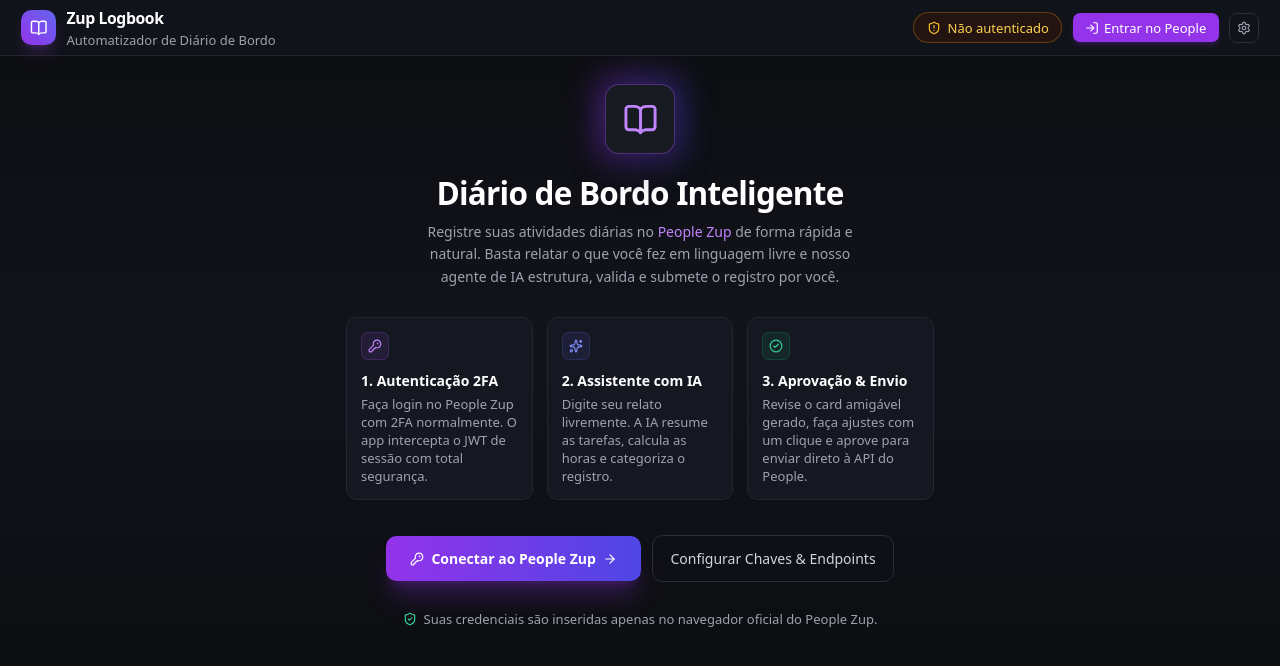
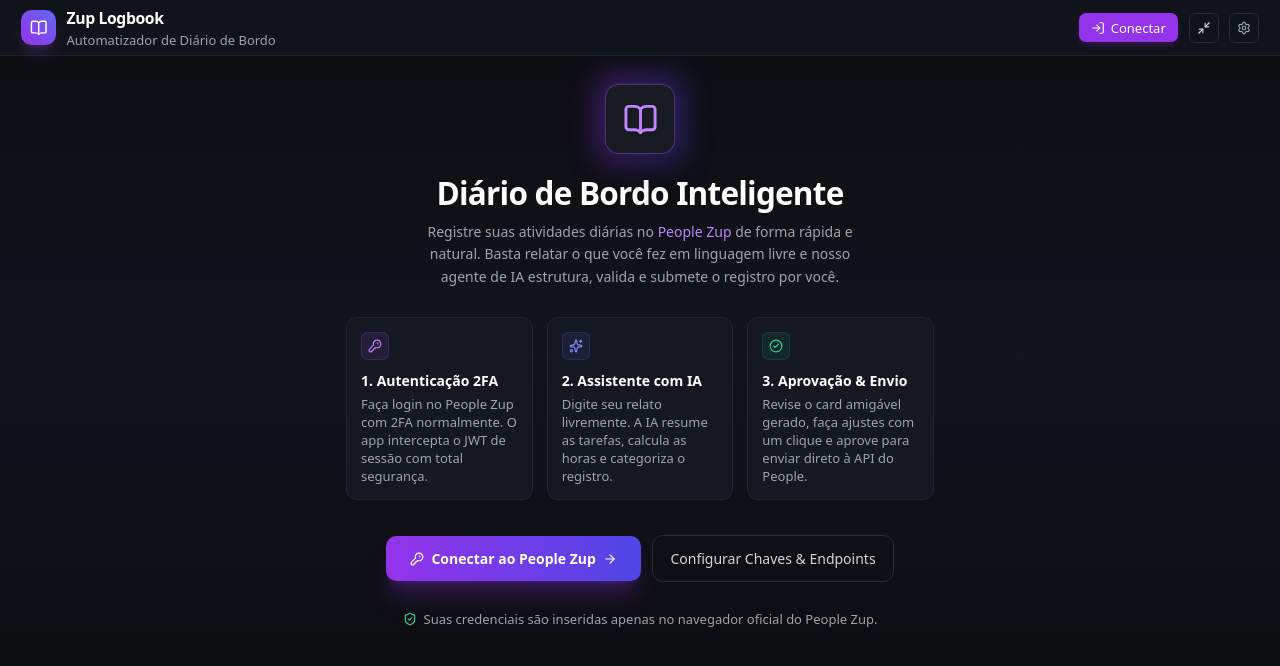
Before and after one commit to felipeaufe/zup-logbook, a React (Vite) app: page / in a window 1280 px wide. Shown: the top 666 px of the page. Built offline with nearby package versions, Linux system fonts and the light colour scheme.

Commit message:
feat(header): tela cheia como padrao, botao de alternancia para 720px e remocao do badge/botao sair

```diff
--- a/src/bookmarklet/mount.tsx
+++ b/src/bookmarklet/mount.tsx
@@ -23,12 +23,12 @@
   host.style.position = 'fixed';
   host.style.top = '0';
   host.style.right = '0';
-  host.style.width = '720px';
+  host.style.width = '100vw';
   host.style.maxWidth = '100vw';
   host.style.height = '100vh';
   host.style.zIndex = '2147483647'; // Fica acima de qualquer elemento da página
   host.style.boxShadow = '-8px 0 32px rgba(0, 0, 0, 0.6)';
-  host.style.transition = 'transform 0.25s ease-in-out';
+  host.style.transition = 'width 0.25s ease-in-out, transform 0.25s ease-in-out';
 
   // Cria a Shadow DOM para isolar completamente o CSS do People Zup e do Tailwind
   const shadowRoot = host.attachShadow({ mode: 'open' });
--- a/src/renderer/App.tsx
+++ b/src/renderer/App.tsx
@@ -76,6 +76,16 @@
   );
   const [activeMode, setActiveMode] = useState<'performance' | 'livre' | null>(null);
   const [competences, setCompetences] = useState<CompetenceItem[]>(ALL_COMPETENCES);
+  const [isFullWidth, setIsFullWidth] = useState(true);
+
+  const handleToggleWidth = () => {
+    const next = !isFullWidth;
+    setIsFullWidth(next);
+    const host = document.getElementById('zup-logbook-host');
+    if (host) {
+      host.style.width = next ? '100vw' : '720px';
+    }
+  };
 
   const showToast = (type: 'success' | 'error' | 'info', message: string) => {
     setToast({ type, message });
@@ -462,6 +472,8 @@
         }}
         onClose={onClose}
         hasMessages={currentScreen === 'chat' && messages.length > 0}
+        isFullWidth={isFullWidth}
+        onToggleWidth={handleToggleWidth}
       />
 
       {/* Screen Router */}
--- a/src/renderer/components/Header.tsx
+++ b/src/renderer/components/Header.tsx
@@ -1,17 +1,19 @@
 import React from 'react';
 import { AuthSession } from '../../types';
-import { Settings, LogOut, LogIn, BookOpen, ShieldCheck, ShieldAlert, X, Loader2, RotateCcw } from 'lucide-react';
+import { Settings, LogIn, BookOpen, X, Loader2, RotateCcw, Maximize2, Minimize2 } from 'lucide-react';
 
 interface HeaderProps {
   session: AuthSession;
   isLoggingIn?: boolean;
   onOpenLogin: () => void;
   onCancelLogin?: () => void;
-  onLogout: () => void;
+  onLogout?: () => void;
   onOpenSettings: () => void;
   onNewEntry?: () => void;
   onClose?: () => void;
   hasMessages?: boolean;
+  isFullWidth?: boolean;
+  onToggleWidth?: () => void;
 }
 
 export const Header: React.FC<HeaderProps> = ({
@@ -19,23 +21,31 @@
   isLoggingIn = false,
   onOpenLogin,
   onCancelLogin,
-  onLogout,
   onOpenSettings,
   onNewEntry,
   onClose,
   hasMessages = false,
+  isFullWidth = true,
+  onToggleWidth,
 }) => {
   const isAuthenticated = Boolean(session.token);
 
-  const getCleanUserName = (): string | null => {
-    if (!session.user) return null;
-    let name = (session.user.name || session.user.email || '').trim();
-    if (!name) return null;
-    const parts = name.split(/\s+/);
+  const getUserDisplayName = (): string => {
+    if (!session.user) return '';
+    if (session.user.name && session.user.name.trim()) {
+      const parts = session.user.name.trim().split(/\s+/);
       if (parts.length === 2 && parts[0].toLowerCase() === parts[1].toLowerCase()) {
         return parts[0];
       }
-    return name;
+      return session.user.name.trim();
+    }
+    if (session.user.username && session.user.username.trim()) {
+      return session.user.username.trim();
+    }
+    if (session.user.email && session.user.email.trim()) {
+      return session.user.email.trim();
+    }
+    return 'Zupper';
   };
 
   return (
@@ -55,38 +65,34 @@
 
       {/* Session status & actions */}
       <div className="flex items-center gap-3">
-        {/* Status pill */}
+        {/* User Info (when authenticated) */}
+        {isAuthenticated ? (
           <div
-          className={`flex items-center gap-2 px-3.5 py-1.5 rounded-full border text-sm font-medium transition-all ${
-            isAuthenticated
-              ? 'bg-emerald-950/40 border-emerald-500/30 text-emerald-300'
-              : isLoggingIn
-              ? 'bg-blue-950/40 border-blue-500/30 text-blue-300'
-              : 'bg-amber-950/40 border-amber-500/30 text-amber-300'
-          }`}
+            className="flex items-center gap-2 px-3 py-1.5 rounded-lg bg-[#181B26] border border-[#2B3042] text-gray-200 text-sm font-medium"
+            title={session.user?.email ? `Logado como: ${session.user.email}` : undefined}
           >
-          {isAuthenticated ? (
-            <>
-              <ShieldCheck className="w-4 h-4 text-emerald-400" />
-              <span>Conectado ao People</span>
-              {getCleanUserName() && (
-                <span className="text-emerald-400/80 font-normal">({getCleanUserName()})</span>
+            <div className="w-6 h-6 rounded-full bg-gradient-to-tr from-purple-500 to-indigo-500 flex items-center justify-center text-xs font-bold text-white uppercase shadow-sm">
+              {getUserDisplayName().charAt(0)}
+            </div>
+            <span className="font-semibold text-gray-100">{getUserDisplayName()}</span>
+          </div>
+        ) : isLoggingIn ? (
+          <div className="flex items-center gap-2 px-3 py-1.5 rounded-lg bg-blue-950/40 border border-blue-500/30 text-blue-300 text-sm">
+            <Loader2 className="w-4 h-4 text-blue-400 animate-spin" />
+            <span>Verificando sessão...</span>
+          </div>
+        ) : (
+          <button
+            onClick={onOpenLogin}
+            title="Conectar ao People Zup"
+            className="flex items-center gap-1.5 px-3.5 py-1.5 rounded-lg bg-purple-600 hover:bg-purple-700 text-white text-sm font-medium shadow-md shadow-purple-600/20 transition-all hover:scale-[1.02] cursor-pointer"
+          >
+            <LogIn className="w-4 h-4" />
+            <span>Conectar</span>
+          </button>
         )}
-            </>
-          ) : isLoggingIn ? (
-            <>
-              <Loader2 className="w-4 h-4 text-blue-400 animate-spin" />
-              <span>Aguardando autenticação e 2FA...</span>
-            </>
-          ) : (
-            <>
-              <ShieldAlert className="w-4 h-4 text-amber-400" />
-              <span>Não autenticado</span>
-            </>
-          )}
-        </div>
 
-        {/* Buttons */}
+        {/* New entry button */}
         {hasMessages && onNewEntry && (
           <button
             onClick={onNewEntry}
@@ -98,32 +104,18 @@
           </button>
         )}
 
-        {isAuthenticated ? (
+        {/* Toggle width button: 100% <-> 720px */}
+        {onToggleWidth && (
           <button
-            onClick={onLogout}
-            title="Desconectar do People Zup"
-            className="flex items-center gap-1.5 px-3 py-1.5 rounded-lg border border-[#2A2D3A] text-gray-300 hover:text-white hover:bg-rose-500/10 hover:border-rose-500/30 text-sm font-medium transition-colors"
+            onClick={onToggleWidth}
+            title={isFullWidth ? "Diminuir para 720px (painel lateral)" : "Expandir para 100% (tela cheia)"}
+            className="p-2 rounded-lg border border-[#2A2D3A] text-gray-400 hover:text-white hover:bg-[#1A1D27] hover:border-gray-600 transition-colors cursor-pointer"
           >
-            <LogOut className="w-4 h-4" />
-            <span>Sair</span>
-          </button>
-        ) : isLoggingIn ? (
-          <button
-            onClick={onCancelLogin}
-            title="Cancelar e fechar tela de login"
-            className="flex items-center gap-1.5 px-3 py-1.5 rounded-lg bg-rose-500/20 border border-rose-500/40 text-rose-300 hover:bg-rose-500/30 text-sm font-medium transition-all"
-          >
-            <X className="w-4 h-4" />
-            <span>Cancelar Login</span>
-          </button>
+            {isFullWidth ? (
+              <Minimize2 className="w-4 h-4 text-gray-300 hover:text-white" />
             ) : (
-          <button
-            onClick={onOpenLogin}
-            title="Conectar ao People Zup"
-            className="flex items-center gap-1.5 px-3.5 py-1.5 rounded-lg bg-purple-600 hover:bg-purple-700 text-white text-sm font-medium shadow-md shadow-purple-600/20 transition-all hover:scale-[1.02] cursor-pointer"
-          >
-            <LogIn className="w-4 h-4" />
-            <span>Entrar no People</span>
+              <Maximize2 className="w-4 h-4 text-gray-300 hover:text-white" />
+            )}
           </button>
         )}
 
@@ -131,7 +123,7 @@
         <button
           onClick={onOpenSettings}
           title="Configurações (StackSpot AI, Endpoints, Regras)"
-          className="p-2 rounded-lg border border-[#2A2D3A] text-gray-400 hover:text-white hover:bg-[#1A1D27] hover:border-gray-600 transition-colors"
+          className="p-2 rounded-lg border border-[#2A2D3A] text-gray-400 hover:text-white hover:bg-[#1A1D27] hover:border-gray-600 transition-colors cursor-pointer"
         >
           <Settings className="w-4 h-4" />
         </button>
@@ -141,7 +133,7 @@
           <button
             onClick={onClose}
             title="Fechar / Ocultar Zup Logbook"
-            className="p-2 rounded-lg border border-[#2A2D3A] text-gray-400 hover:text-white hover:bg-rose-500/20 hover:border-rose-500/40 transition-colors"
+            className="p-2 rounded-lg border border-[#2A2D3A] text-gray-400 hover:text-white hover:bg-rose-500/20 hover:border-rose-500/40 transition-colors cursor-pointer"
           >
             <X className="w-4 h-4 text-gray-300 hover:text-white" />
           </button>
--- a/src/services/auth.ts
+++ b/src/services/auth.ts
@@ -21,9 +21,10 @@
   return null;
 }
 
-function extractCleanUserInfo(payload: any): { name?: string; email?: string } {
+function extractCleanUserInfo(payload: any): { name?: string; username?: string; email?: string } {
   if (!payload) return {};
   const email = (payload.email || payload.upn || payload.unique_name || '').trim();
+  const username = (payload.preferred_username || (email ? email.split('@')[0] : '') || payload.sub || '').trim();
 
   let candidateName = '';
   if (payload.name && typeof payload.name === 'string') {
@@ -41,16 +42,9 @@
     }
   }
 
-  if (!candidateName && payload.preferred_username) {
-    candidateName = payload.preferred_username.trim();
-  }
-
-  if (!candidateName) {
-    candidateName = email ? email.split('@')[0] : payload.sub || '';
-  }
-
   return {
-    name: candidateName,
+    name: candidateName || undefined,
+    username: username || undefined,
     email: email || undefined,
   };
 }
--- a/src/types/index.ts
+++ b/src/types/index.ts
@@ -9,6 +9,7 @@
   cookies: Record<string, string>;
   user: {
     name?: string;
+    username?: string;
     email?: string;
     avatarUrl?: string;
   } | null;
```
Lines whose indentation alone changed are shown as unchanged.
